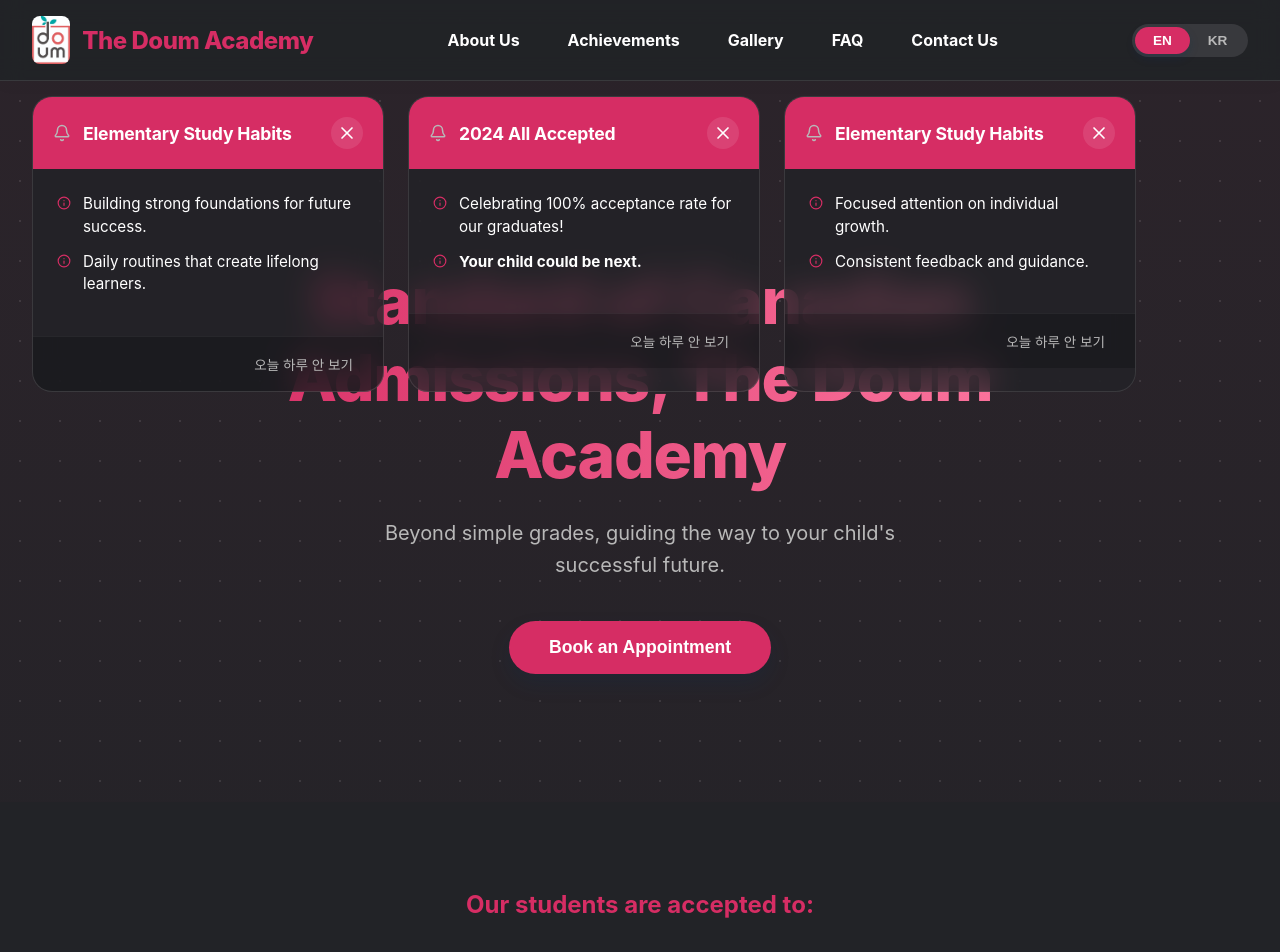
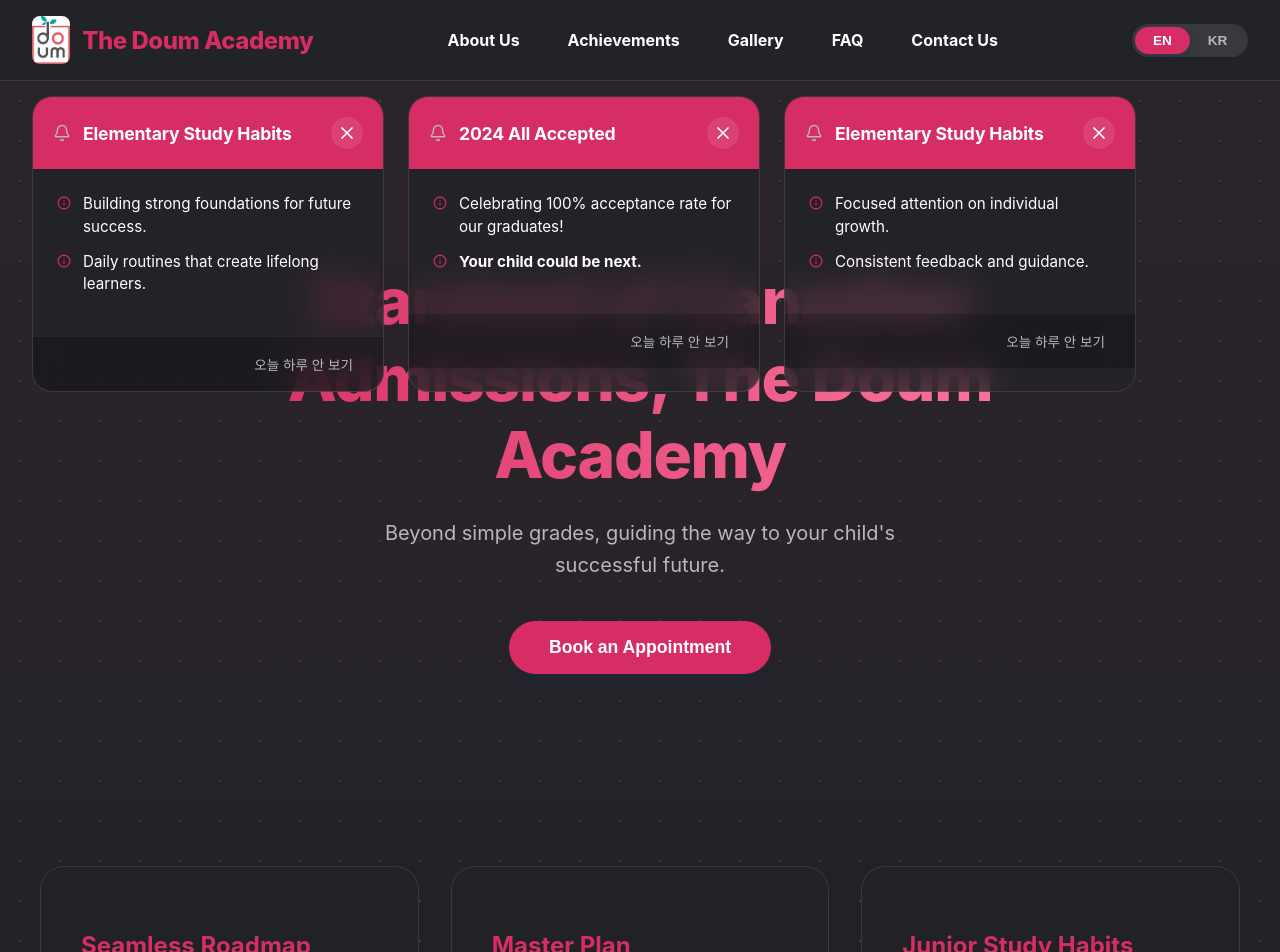
Before and after one commit to junuiui/the-doum-academy-website, a Next.js app in the folder frontend/: page / in a window 1280 px wide. Shown: the top 952 px of the page. Built offline with nearby package versions, Linux system fonts and the light colour scheme.

Commit message:
update: slider deleted

```diff
--- a/frontend/src/components/features/HomeContent.tsx
+++ b/frontend/src/components/features/HomeContent.tsx
@@ -90,9 +90,6 @@ export default function HomeContent({ lang }: HomeContentProps) {
                 </div>
             </section>
 
-      {/* University Logo Slider */}
-      <UniversitySlider lang={lang} />
-
             {/* Features Grid */}
             <section className={styles.featuresGrid}>
                 {features.map((f, i) => (
@@ -136,3 +133,9 @@ export default function HomeContent({ lang }: HomeContentProps) {
         </div>
     );
 }
+
+/*
+    todo:
+        1. testimonials section - reviews backend connect
+        2. popup, hero section, banner - extra_data backend connect
+*/
```
Lines whose indentation alone changed are shown as unchanged.
